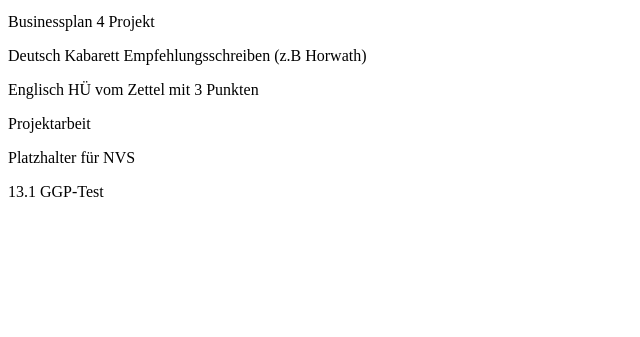
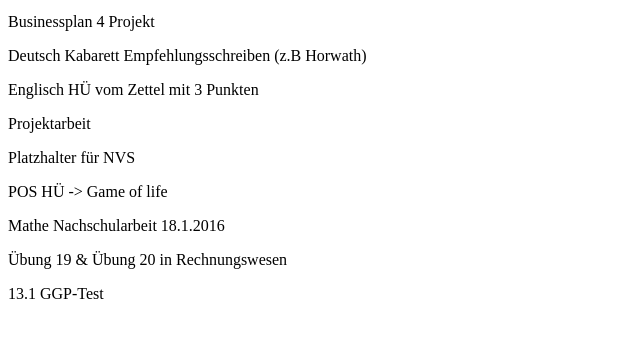
Before and after one commit to aceus1/aceus1.github.io, a plain HTML site: page index.html in a window 1280 px wide. Shown: the part 101-438 px from the top of the page, without its empty margins (0-640 px from the left). Drawn offline with Linux system fonts and the light colour scheme.

Commit message:
Neue Hausübungen hinzugefügt

```diff
--- a/index.html
+++ b/index.html
@@ -11,6 +11,9 @@
 <p>Englisch HÜ vom Zettel mit 3 Punkten</p>
 <p>Projektarbeit</p>
 <p>Platzhalter für NVS</p>
+<p>POS HÜ -> Game of life</p>
+<p>Mathe Nachschularbeit 18.1.2016</p>
+<p>Übung 19 & Übung 20 in Rechnungswesen</p>
 <p>13.1 GGP-Test</p>
 
 
```
